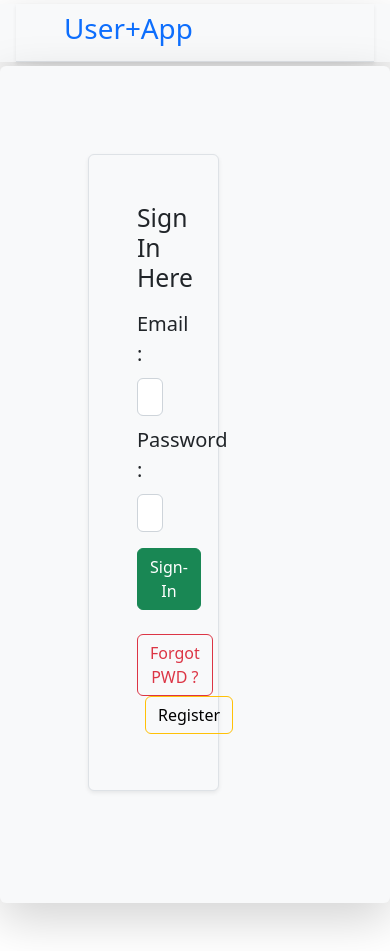
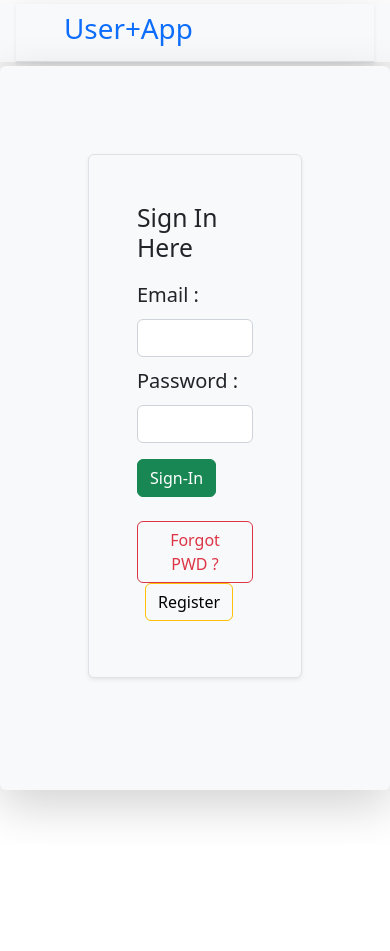
Before and after one commit to Soham2918/miniproject1, an Angular app: page /signin in a window 390 px wide. After the commit the page ends 844 px from the top, so only its background shows below. Built offline with nearby package versions, Linux system fonts and the light colour scheme.

Commit message:
respinsive

```diff
--- a/angular.json
+++ b/angular.json
@@ -38,8 +38,8 @@
               "budgets": [
                 {
                   "type": "initial",
-                  "maximumWarning": "500kb",
-                  "maximumError": "1mb"
+                  "maximumWarning": "2mb",
+                  "maximumError": "5mb"
                 },
                 {
                   "type": "anyComponentStyle",
--- a/src/app/sign-in/sign-in.component.css
+++ b/src/app/sign-in/sign-in.component.css
@@ -0,0 +1 @@
+@media (min-width: 576px) { }
--- a/src/app/sign-in/sign-in.component.html
+++ b/src/app/sign-in/sign-in.component.html
@@ -17,22 +17,22 @@
 
 </div>
 
-<div class="container bg-primary  shadow-lg p-3 mb-5 bg-light rounded">
+<div class="container bg-primary  shadow-lg p-3 mb-5 col-sm-12 col-lg-8 bg-light rounded">
     <form class="p-5" [formGroup]="logInUserForm">
-        <div class="form-group p-5 m-4 col-6 justify-content-center border shadow-sm p-3 mb-5 bg-light rounded">
+        <div class="form-group p-5 m-4 col-sm-12 col-lg-8 justify-content-center border shadow-sm p-3 mb-5 bg-light rounded">
             <h2 class="">Sign In Here</h2>
-            <div class="form-input col-8">
+            <div class="form-input col-sm-12 col-lg-8">
                 <label for="" class="col-form-label-lg">Email :</label>
                 <input type="email" class="form-control" name="email" formControlName="email" required="">
             </div>
-            <div class="form-input col-8">
+            <div class="form-input col-lg-8 col-sm-12">
                 <label for="" class="col-form-label-lg">Password :</label>
                 <input type="any" class="form-control" name="pwd" formControlName="pwd" required="">
             </div>
             <div >
                 <button class="btn btn-success my-3 "  (click)="logInU()"> Sign-In</button>
             </div>
-            <div class="my-2">
+            <div class="my-2 col-sm-12 col-lg-8">
                 <button [routerLink]="'/forgetPwd/'" class=" btn btn-outline-danger " >Forgot PWD ?</button>
                 <button [routerLink]="'/registration/'" class="btn btn-outline-warning mx-2 text-black"> Register </button>
             </div>
```
Also changed, not shown: 3 other files (tests, documents, lock files or other folders).
